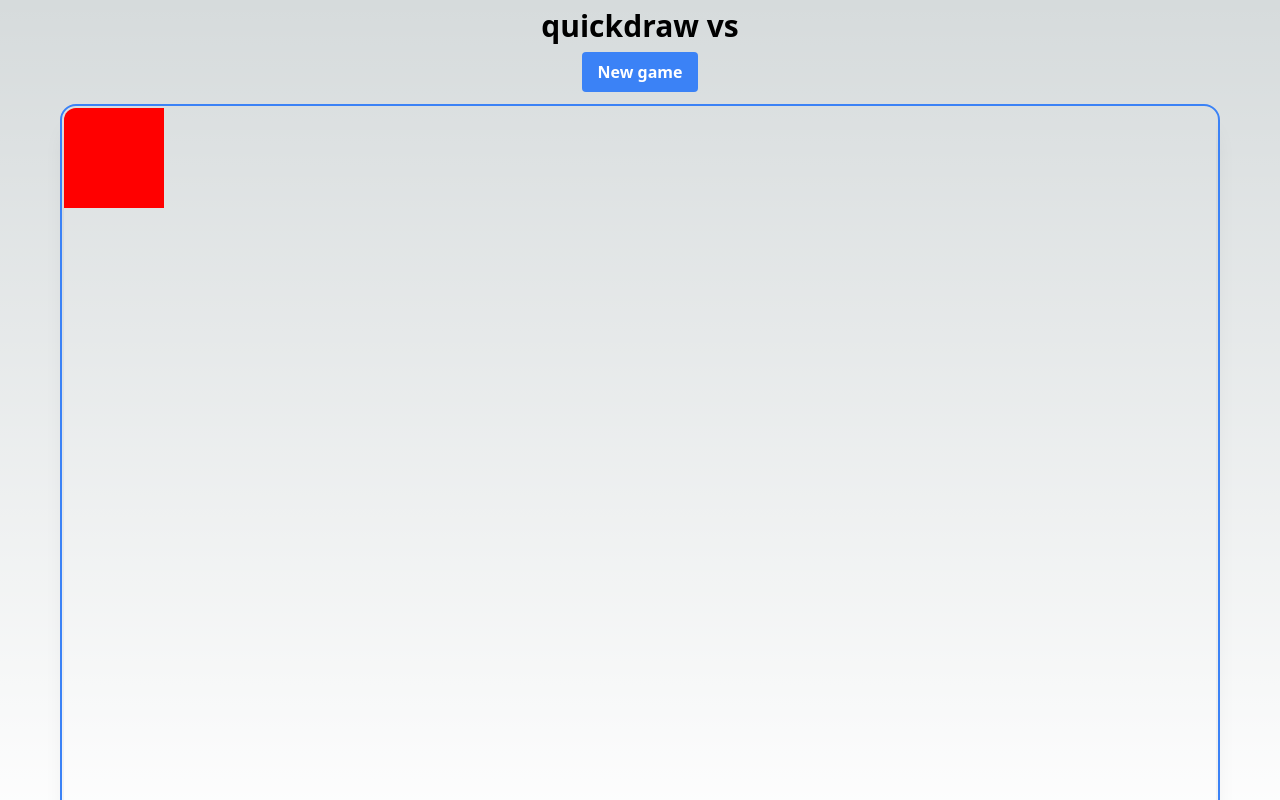
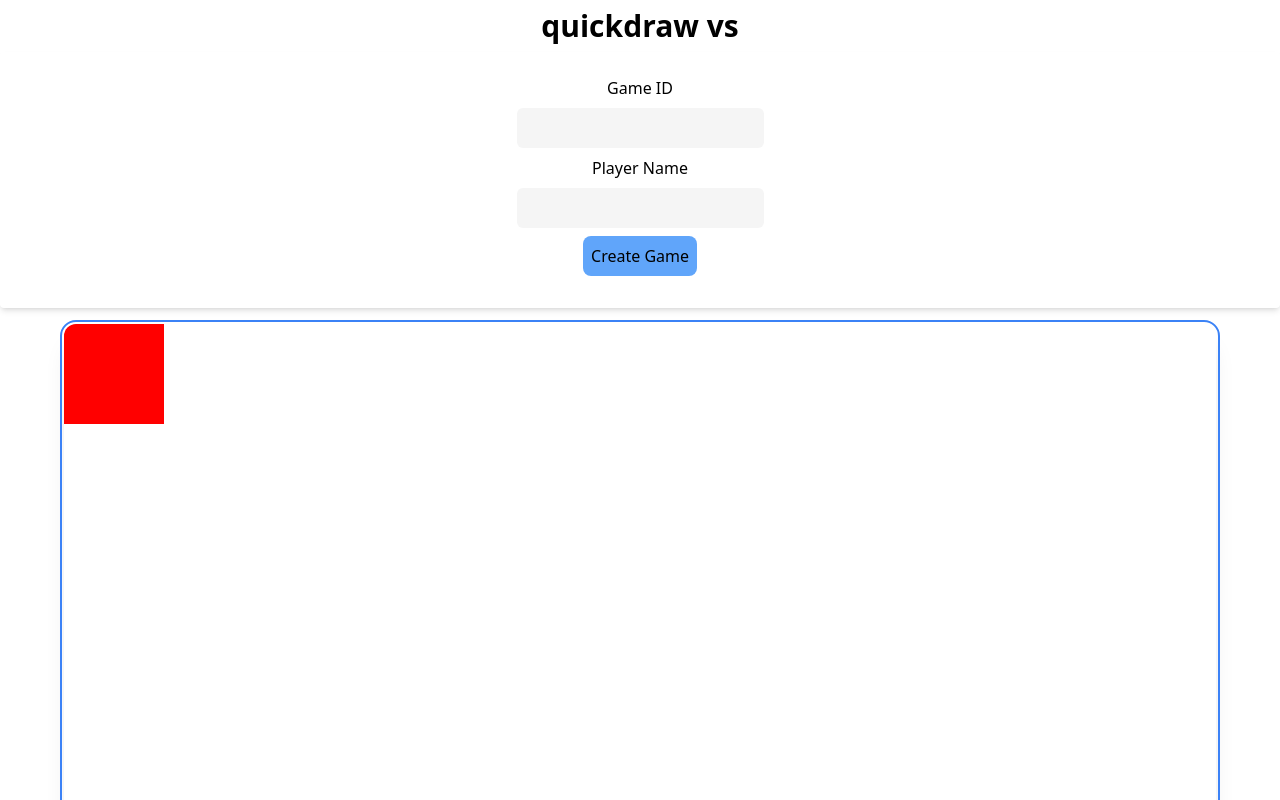
Before and after one commit to mxpph/quickdraw-vs, a Next.js app in the folder client/: page / in a window 1280 px wide. Shown: the top 800 px of the page. Built offline with nearby package versions, Linux system fonts and the light colour scheme.

Commit message:
Add form, fix theme

```diff
--- a/client/src/components/LandingPage.tsx
+++ b/client/src/components/LandingPage.tsx
@@ -9,10 +9,14 @@ export default function LandingPage() {
     return(
         <div className="w-full">
             <h1 id="test" className="text-3xl w-full text-center font-semibold py-2">quickdraw vs</h1>
+            <form className="grid place-items-center shadow-md rounded px-8 pt-6 pb-8 mb-4 gap-2" id="gameForm">
+                <p>Game ID</p>
+                <input type="text" className='rounded-md p-2 bg-neutral-100 border-gray-500' id="game_id" name="game_id" required />
+                <p>Player Name</p>
+                <input type="text" className='rounded-md p-2 bg-neutral-100 border-gray-500' id="player_name" name="player_name" required />
+                <button type="submit" className="bg-blue-400 rounded-lg p-2">Create Game</button>
+            </form>
             <div className="w-full grid place-items-center mb-6">
-                <button className="place-items-center bg-blue-500 hover:bg-blue-700 text-white font-bold py-2 px-4 rounded mb-4" id="newgame">
-                    New game
-                </button>
                 <div className="outline outline-2 outline-offset-2 outline-blue-500 rounded-xl overflow-hidden w-[90vw] shadow-xl grid place-items-center" id="canvasdiv">
                     <Canvas />
                 </div>
--- a/client/src/styles/globals.css
+++ b/client/src/styles/globals.css
@@ -1,30 +1,6 @@
 @tailwind base;
 @tailwind components;
 @tailwind utilities;
-
-:root {
-  --foreground-rgb: 0, 0, 0;
-  --background-start-rgb: 214, 219, 220;
-  --background-end-rgb: 255, 255, 255;
-}
-
-@media (prefers-color-scheme: dark) {
-  :root {
-    --foreground-rgb: 255, 255, 255;
-    --background-start-rgb: 0, 0, 0;
-    --background-end-rgb: 0, 0, 0;
-  }
-}
-
-body {
-  color: rgb(var(--foreground-rgb));
-  background: linear-gradient(
-      to bottom,
-      transparent,
-      rgb(var(--background-end-rgb))
-    )
-    rgb(var(--background-start-rgb));
-}
 
 @layer utilities {
   .text-balance {
--- a/client/tailwind.config.ts
+++ b/client/tailwind.config.ts
@@ -7,13 +7,6 @@ const config: Config = {
     "./src/app/**/*.{js,ts,jsx,tsx,mdx}",
   ],
   theme: {
-    extend: {
-      backgroundImage: {
-        "gradient-radial": "radial-gradient(var(--tw-gradient-stops))",
-        "gradient-conic":
-          "conic-gradient(from 180deg at 50% 50%, var(--tw-gradient-stops))",
-      },
-    },
   },
   plugins: [],
 };
```
